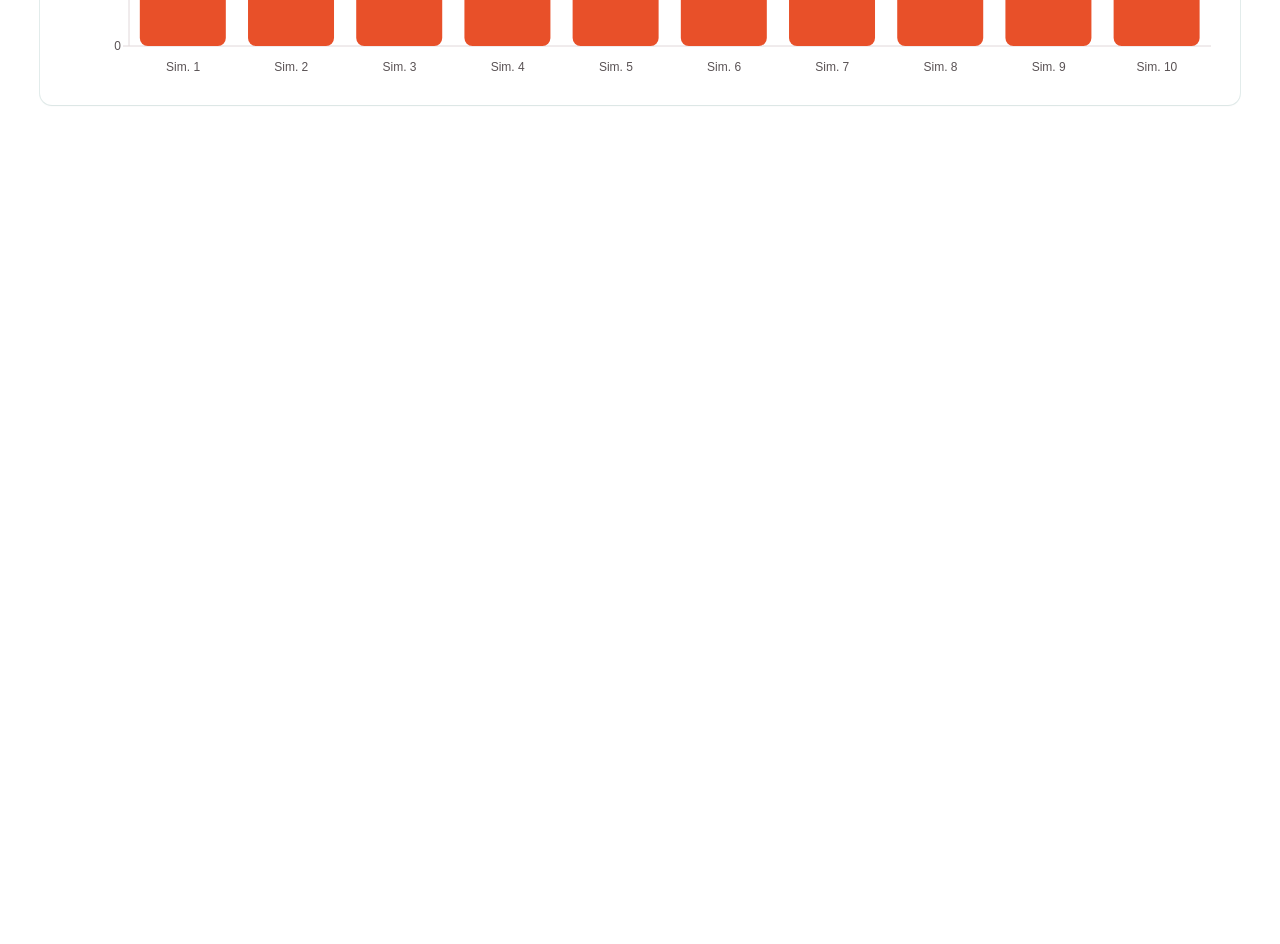
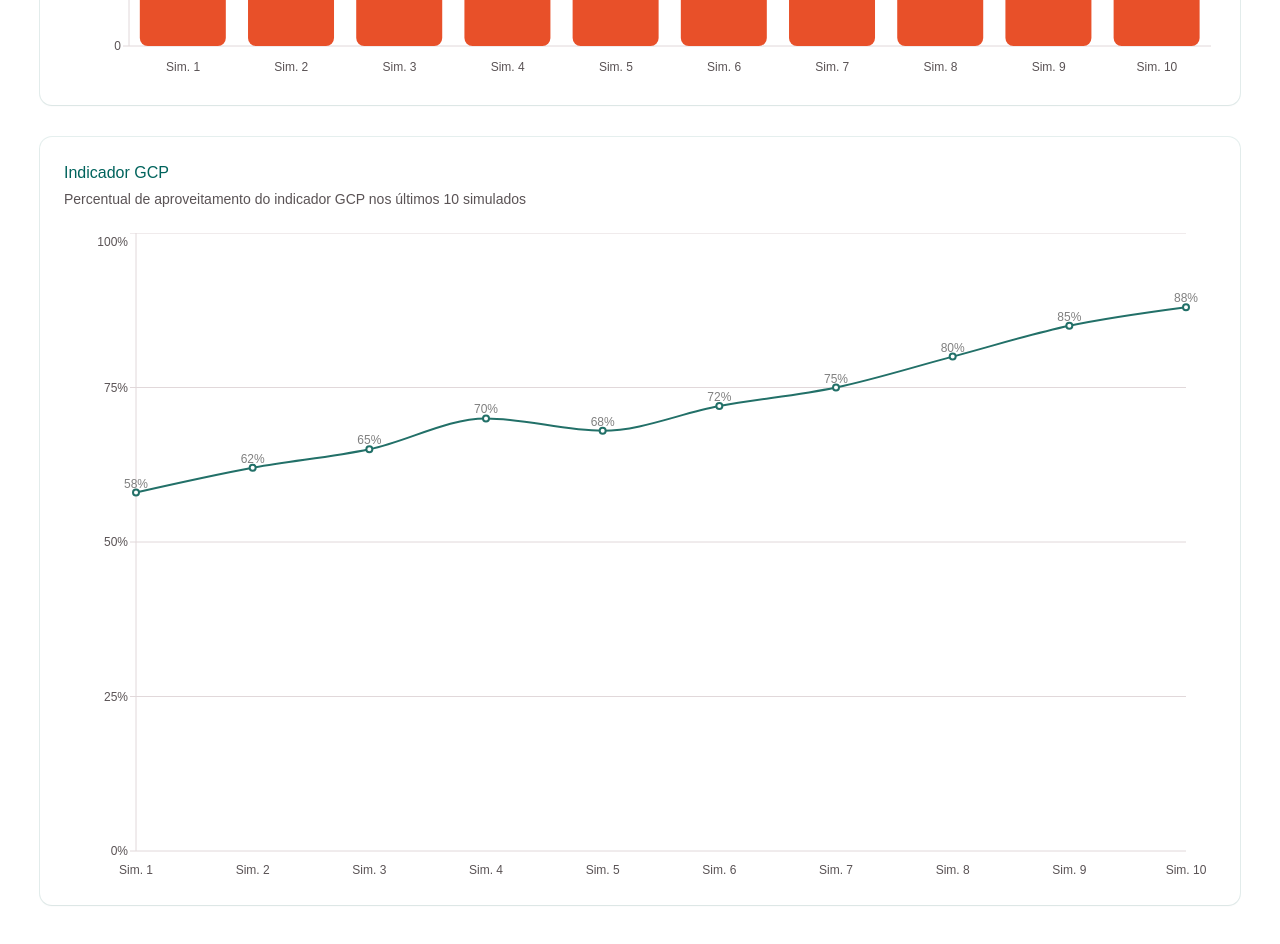
Before and after one commit to Pugialli/nexum, a Next.js app: page /aluno/dashboard in a window 1280 px wide. Shown: the part 760-1704 px from the top of the page. Before the commit the page ends 905 px from the top, so only its background shows below. Built offline with nearby package versions, Linux system fonts and the light colour scheme; a web font is replaced by a local one.

Commit message:
insert a line chart bellow the bar one, the x axis should be the same as

```diff
--- a/src/app/(app)/(restricted)/aluno/dashboard/page.tsx
+++ b/src/app/(app)/(restricted)/aluno/dashboard/page.tsx
@@ -1,9 +1,11 @@
+import { GcpLineChart } from "@/components/gcp-line-chart";
 import { TestsBarChart } from "@/components/tests-bar-chart";
 
 export default function Page() {
   return (
-    <div className="w-full p-4 sm:p-10">
+    <div className="w-full p-4 sm:p-10 space-y-8">
       <TestsBarChart />
+      <GcpLineChart />
     </div>
   );
 }
--- /dev/null
+++ b/src/components/gcp-line-chart.tsx
@@ -0,0 +1,84 @@
+"use client"
+
+import { CartesianGrid, LabelList, Line, LineChart, XAxis, YAxis } from "recharts"
+
+import {
+  Card,
+  CardContent,
+  CardDescription,
+  CardHeader,
+  CardTitle,
+} from "@/components/ui/card"
+import {
+  ChartContainer,
+  ChartTooltip,
+  ChartTooltipContent,
+} from "@/components/ui/chart"
+
+const chartData = [
+  { test: "1", gcp: 58 },
+  { test: "2", gcp: 62 },
+  { test: "3", gcp: 65 },
+  { test: "4", gcp: 70 },
+  { test: "5", gcp: 68 },
+  { test: "6", gcp: 72 },
+  { test: "7", gcp: 75 },
+  { test: "8", gcp: 80 },
+  { test: "9", gcp: 85 },
+  { test: "10", gcp: 88 },
+]
+
+const chartConfig = {
+  gcp: {
+    label: "GCP",
+    color: "hsl(var(--secondary))",
+  },
+}
+
+export function GcpLineChart() {
+  return (
+    <Card className="w-full">
+      <CardHeader>
+        <CardTitle>Indicador GCP</CardTitle>
+        <CardDescription>
+          Percentual de aproveitamento do indicador GCP nos últimos 10 simulados
+        </CardDescription>
+      </CardHeader>
+      <CardContent>
+        <ChartContainer config={chartConfig} className="min-h-[300px] w-full">
+          <LineChart
+            data={chartData}
+            accessibilityLayer
+            margin={{
+              left: 12,
+              right: 30,
+            }}
+          >
+            <CartesianGrid vertical={false} />
+            <XAxis
+              dataKey="test"
+              tickLine={false}
+              axisLine={false}
+              tickMargin={8}
+              tickFormatter={(value) => `Sim. ${value}`}
+            />
+            <YAxis
+              domain={[0, 100]}
+              tickFormatter={(value) => `${value}%`}
+            />
+            <ChartTooltip cursor={false} content={<ChartTooltipContent />} />
+            <Line
+              dataKey="gcp"
+              type="monotone"
+              stroke="var(--color-secondary)"
+              strokeWidth={2}
+              dot={true}
+            >
+              <LabelList dataKey="gcp" position="top" formatter={(value: number) => `${value}%`} />
+            </Line>
+          </LineChart>
+        </ChartContainer>
+      </CardContent>
+    </Card>
+  )
+}
```
